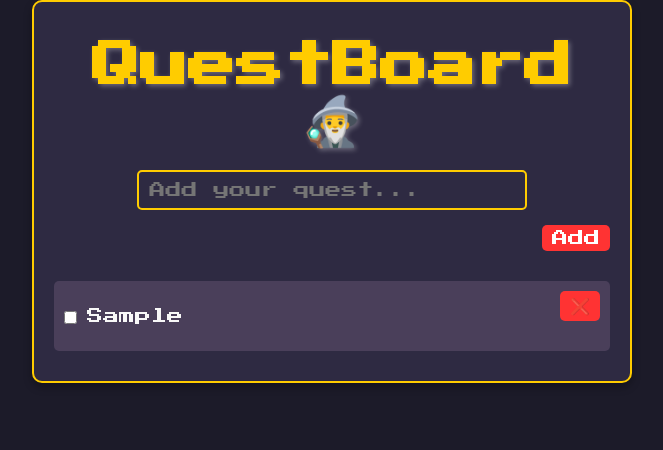
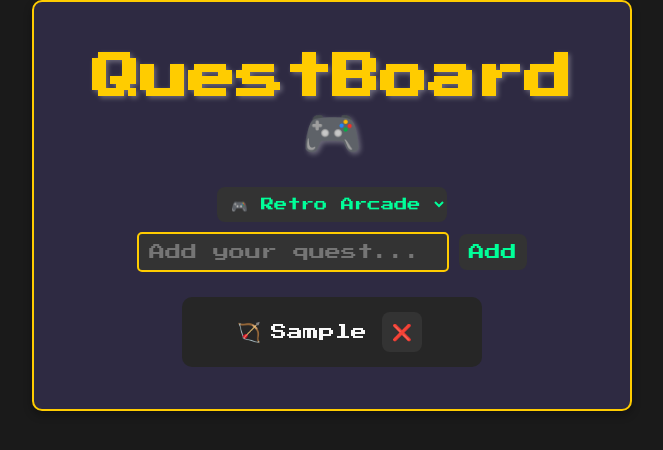
Before and after one commit to heidi04aldidi/QuestBoard-Your-Daily-Mission-Log, a React (Vite) app in the folder to-do-app/: page / in a window 1280 px wide. Both pictures are taken after typing "Sample" into the empty fields and a click on the button "Add". Shown: the top 450 px of the page, without its empty margins (308-971 px from the left). Built offline with nearby package versions, Linux system fonts and the light colour scheme.

Commit message:
added few more themes to select from

```diff
--- a/to-do-app/src/App.css
+++ b/to-do-app/src/App.css
@@ -189,3 +189,110 @@ button:hover {
         font-size: 1.2rem;
     }
 }
+/* Common Styles */
+body {
+    margin: 0;
+    font-family: 'Press Start 2P', cursive;
+    transition: background 0.5s, color 0.5s;
+}
+
+.App {
+    text-align: center;
+    padding: 2rem;
+}
+
+input,
+button,
+select {
+    font-family: inherit;
+    padding: 10px;
+    margin: 5px;
+    border: none;
+    border-radius: 8px;
+}
+
+ul {
+    list-style: none;
+    padding: 0;
+}
+
+li {
+    display: flex;
+    align-items: center;
+    justify-content: center;
+    gap: 10px;
+    margin: 10px auto;
+    max-width: 300px;
+    padding: 10px;
+    border-radius: 10px;
+    cursor: pointer;
+    transition: transform 0.2s;
+}
+
+li:hover {
+    transform: scale(1.03);
+}
+
+/* Completed task */
+.completed .task-text {
+    text-decoration: line-through;
+    opacity: 0.7;
+}
+
+/* Retro Arcade Theme */
+body.retro {
+    background-color: #1a1a1a;
+    color: #00ff99;
+}
+
+body.retro input,
+body.retro button,
+body.retro select {
+    background-color: #333;
+    color: #00ff99;
+}
+
+body.retro li {
+    background-color: #262626;
+}
+
+/* Cyberpunk Theme */
+body.cyber {
+    background-color: #0f0c29;
+    background-image: linear-gradient(315deg, #0f0c29 0%, #302b63 50%, #24243e 100%);
+    color: #ff00ff;
+}
+
+body.cyber input,
+body.cyber button,
+body.cyber select {
+    background-color: #1f1a38;
+    color: #ff00ff;
+}
+
+body.cyber li {
+    background-color: #312b57;
+}
+
+/* Forest Elf Theme */
+body.forest {
+    background-color: #fdfaf0;
+    color: #065f46;
+}
+
+body.forest input,
+body.forest button,
+body.forest select {
+    background-color: #d1fae5;
+    color: #065f46;
+}
+
+body.forest li {
+    background-color: #398052;
+}
+
+/* Task checkbox and text */
+.task-check {
+    font-size: 1.2rem;
+    cursor: pointer;
+}
--- a/to-do-app/src/App.jsx
+++ b/to-do-app/src/App.jsx
@@ -1,10 +1,15 @@
-import React, { useState } from 'react';
+import React, { useState, useEffect } from 'react';
 import './App.css';
 import { playSound } from './soundPlayer';
 
 function App() {
   const [tasks, setTasks] = useState([]);
   const [input, setInput] = useState('');
+  const [theme, setTheme] = useState('retro'); // default theme
+
+  useEffect(() => {
+    document.body.className = theme; // Apply selected theme class to <body>
+  }, [theme]);
 
   const addTask = () => {
     if (input.trim()) {
@@ -28,10 +33,21 @@ function App() {
     playSound('complete.mp3');
   };
 
+  const handleThemeChange = (e) => {
+    setTheme(e.target.value);
+  };
+
   return (
     <div className="App">
-      <h1>QuestBoard 🧙‍♂️</h1>
+      <h1>QuestBoard 🎮</h1>
 
+      <select onChange={handleThemeChange} value={theme} className="theme-switcher">
+        <option value="retro">🎮 Retro Arcade</option>
+        <option value="cyber">💾 Cyberpunk</option>
+        <option value="forest">🌲 Forest Elf</option>
+      </select>
+
+      <div className="input-container">
         <input
           type="text"
           value={input}
@@ -39,20 +55,17 @@ function App() {
           placeholder="Add your quest..."
         />
         <button onClick={addTask}>Add</button>
+      </div>
 
       <ul>
         {tasks.map((task, index) => (
           <li key={index} className={task.completed ? 'completed' : ''}>
-            <label>
-              <input
-                type="checkbox"
-                checked={task.completed}
-                onChange={() => toggleComplete(index)}
-              />
-              <span className={task.completed ? 'strikethrough' : ''}>
+            <span onClick={() => toggleComplete(index)} className="task-check">
+              🏹
+            </span>
+            <span className="task-text" onClick={() => toggleComplete(index)}>
               {task.text}
             </span>
-            </label>
             <button onClick={() => deleteTask(index)}>❌</button>
           </li>
         ))}
```
Lines whose indentation alone changed are shown as unchanged.
